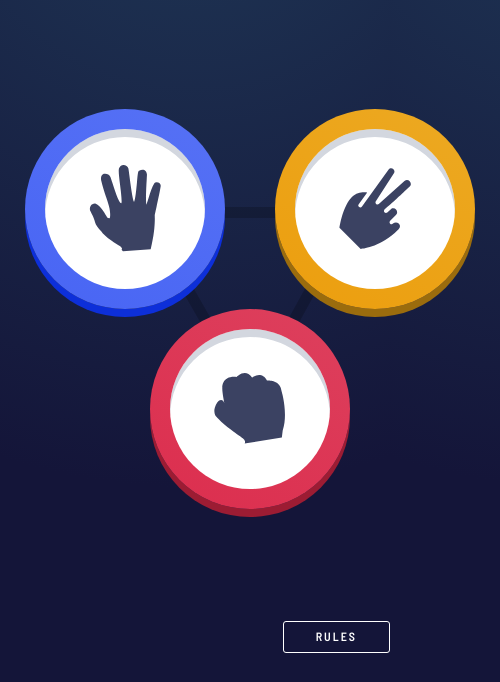
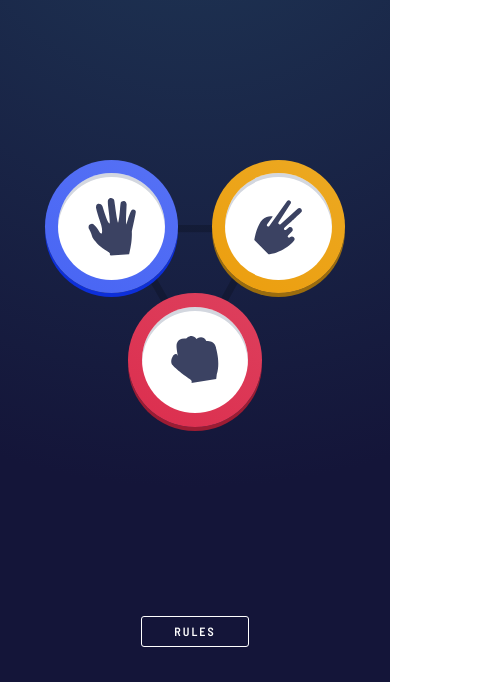
Before and after one commit to OlivierZiolkowski/Rock-Paper-Scissors, a website built with Parcel: page index.html in a window 390 px wide. Shown: the part 162-844 px from the top of the page, 500 px wide, since content can reach past the window. Built offline with nearby package versions, Linux system fonts and the light colour scheme.

Commit message:
Mobile: update breakpoint to handle large mobile screens

```diff
--- a/assets/scripts/app.js
+++ b/assets/scripts/app.js
@@ -36,7 +36,6 @@ const app = {
     //* Launch a new game
     launchGame: function (clickedItem) {
         // Retrieves class from player's choice pick
-        console.error(clickedItem);
         playerChoice = clickedItem.target.classList[1] ? clickedItem.target.classList[1] : clickedItem.target.parentElement.classList[1] ;
 
         // Change gameboard by result board
--- a/assets/style/01-utils/vars/_breakpoints.scss
+++ b/assets/style/01-utils/vars/_breakpoints.scss
@@ -1,5 +1,5 @@
 // Defines breakpoints app
 $breakpoints : (
-    sm: 376px,
+    sm: 426px,
     lg: 1367px
 );
```
Also changed, not shown: style.css, 3 other files.
